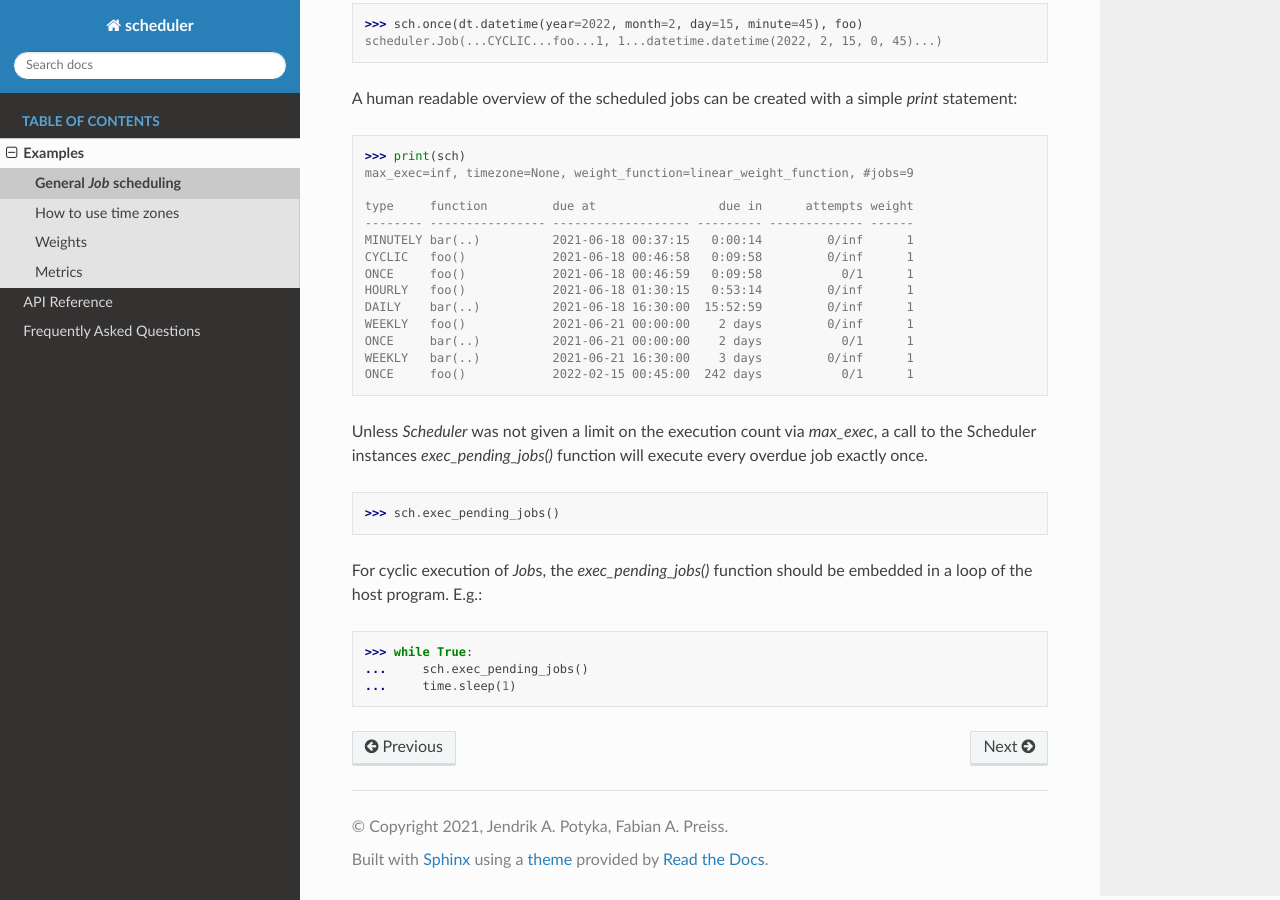
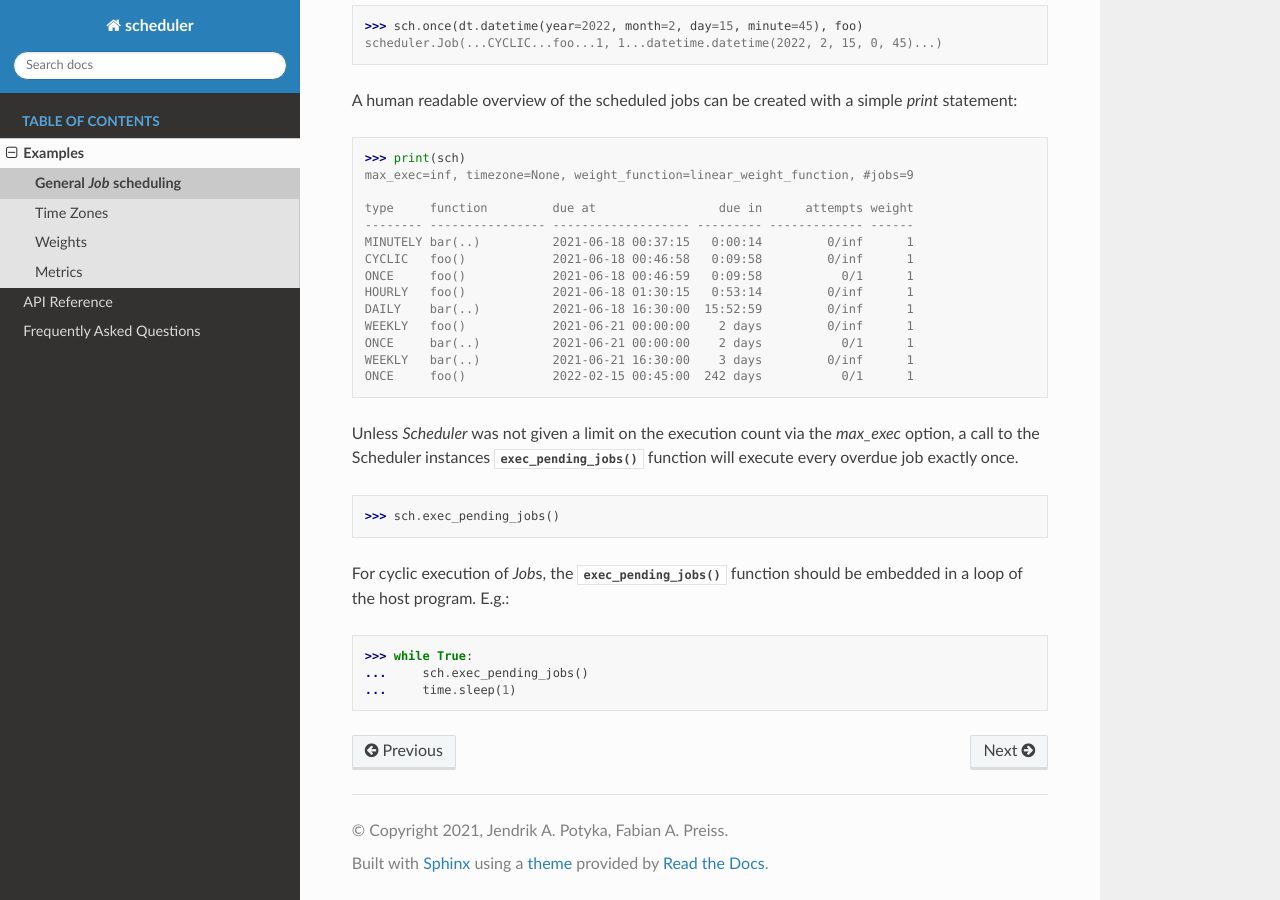
Before and after one commit to DigonIO/scheduler, a Sphinx documentation site: the page built from doc/examples/general_job_scheduling.rst, in a window 1280 px wide and 900 px high, scrolled down 1667 px. Built offline with Sphinx 7.4.7 and the Read the Docs theme 2.0.0, drawn with Linux system fonts in a browser that asks for light colours.

Commit message:
improved sphinx formatting and docstrings

```diff
--- a/doc/examples/general_job_scheduling.rst
+++ b/doc/examples/general_job_scheduling.rst
@@ -1,97 +1,123 @@
 General `Job` scheduling
-^^^^^^^^^^^^^^^^^^^^^^^^
+========================
 
-The basic functions and `Job` types of the scheduler module are explained below.
+The basic functions and :class:`~scheduler.job.Job` types of the scheduler module are explained below.
 First, it is shown how cyclic `Job`\ s can be created and how the desired execution
 times can be selected and combined.
 Furthermore, oneshot jobs are introduced, whereby oneshot `Job`\ s explicitly
 accept a date and a time as parameters in addition to the desired execution times.
 
-Create a `Scheduler` instance and the functions `foo` and `bar` to schedule:
+Create a :class:`~scheduler.core.Scheduler` instance and the functions `foo` and `bar` to schedule:
 
->>> import time
->>> import datetime as dt
->>> from scheduler import Scheduler, Weekday
-...
->>> def foo():
-...     print("foo")
-...
->>> def bar(msg = "bar"):
-...     print(msg)
-...
->>> sch = Scheduler()
+.. code-block:: pycon
+
+    >>> import time
+    >>> import datetime as dt
+    >>> from scheduler import Scheduler, Weekday
+    ...
+    >>> def foo():
+    ...     print("foo")
+    ...
+    >>> def bar(msg = "bar"):
+    ...     print(msg)
+    ...
+    >>> sch = Scheduler()
 
 Schedule a job that runs every 10 minutes:
 
->>> sch.cyclic(dt.timedelta(minutes=10), foo)  # doctest:+ELLIPSIS
-scheduler.Job(...CYCLIC...datetime.timedelta(seconds=600)...foo...0, 1...)
+.. code-block:: pycon
+
+    >>> sch.cyclic(dt.timedelta(minutes=10), foo)  # doctest:+ELLIPSIS
+    scheduler.Job(...CYCLIC...datetime.timedelta(seconds=600)...foo...0, 1...)
 
 Schedule a job that runs every minute at ``XX:XX:15``:
 
->>> sch.minutely(dt.time(second=15), bar)  # doctest:+ELLIPSIS
-scheduler.Job(...MINUTELY...datetime.time(0, 0, 15)...bar...0, 1...)
+.. code-block:: pycon
+
+    >>> sch.minutely(dt.time(second=15), bar)  # doctest:+ELLIPSIS
+    scheduler.Job(...MINUTELY...datetime.time(0, 0, 15)...bar...0, 1...)
 
 Schedule a job that runs every hour at ``XX:30:15``:
 
->>> sch.hourly(dt.time(minute=30, second=15), foo)  # doctest:+ELLIPSIS
-scheduler.Job(...HOURLY...datetime.time(0, 30, 15)...foo...0, 1...)
+.. code-block:: pycon
+
+    >>> sch.hourly(dt.time(minute=30, second=15), foo)  # doctest:+ELLIPSIS
+    scheduler.Job(...HOURLY...datetime.time(0, 30, 15)...foo...0, 1...)
 
 Schedule a job that runs every day at ``16:30:00``:
 
->>> sch.daily(dt.time(hour=16, minute=30), bar)  # doctest:+ELLIPSIS
-scheduler.Job(...DAILY...datetime.time(16, 30)...bar...0, 1...)
+.. code-block:: pycon
+
+    >>> sch.daily(dt.time(hour=16, minute=30), bar)  # doctest:+ELLIPSIS
+    scheduler.Job(...DAILY...datetime.time(16, 30)...bar...0, 1...)
 
 Schedule a job that runs every monday at ``00:00``:
 
->>> sch.weekly(Weekday.MONDAY, foo)  # doctest:+ELLIPSIS
-scheduler.Job(...WEEKLY...MONDAY...foo...0, 1...)
+.. code-block:: pycon
+
+    >>> sch.weekly(Weekday.MONDAY, foo)  # doctest:+ELLIPSIS
+    scheduler.Job(...WEEKLY...MONDAY...foo...0, 1...)
 
 Schedule a job that runs every monday at ``16:30:00``:
 
->>> sch.weekly((Weekday.MONDAY, dt.time(hour=16, minute=30)), bar)  # doctest:+ELLIPSIS
-scheduler.Job(...WEEKLY...(<Weekday.MONDAY...>, datetime.time(16, 30))...bar...0, 1...)
+.. code-block:: pycon
+
+    >>> sch.weekly((Weekday.MONDAY, dt.time(hour=16, minute=30)), bar)  # doctest:+ELLIPSIS
+    scheduler.Job(...WEEKLY...(<Weekday.MONDAY...>, datetime.time(16, 30))...bar...0, 1...)
 
 Schedule a job that runs exactly once in 10 minutes
 
->>> sch.once(dt.timedelta(minutes=10), foo)  # doctest:+ELLIPSIS
-scheduler.Job(...CYCLIC...datetime.timedelta(seconds=600)...foo...1, 1...)
+.. code-block:: pycon
+
+    >>> sch.once(dt.timedelta(minutes=10), foo)  # doctest:+ELLIPSIS
+    scheduler.Job(...CYCLIC...datetime.timedelta(seconds=600)...foo...1, 1...)
 
 Schedule a job that runs exactly once next monday at ``00:00``:
 
->>> sch.once(Weekday.MONDAY, bar)  # doctest:+ELLIPSIS
-scheduler.Job(...WEEKLY...Weekday.MONDAY...bar...1, 1...)
+.. code-block:: pycon
+
+    >>> sch.once(Weekday.MONDAY, bar)  # doctest:+ELLIPSIS
+    scheduler.Job(...WEEKLY...Weekday.MONDAY...bar...1, 1...)
 
 Schedule a job that runs exactly once at the given date at ``2022-02-15 00:45:00``:
 
->>> sch.once(dt.datetime(year=2022, month=2, day=15, minute=45), foo)  # doctest:+ELLIPSIS
-scheduler.Job(...CYCLIC...foo...1, 1...datetime.datetime(2022, 2, 15, 0, 45)...)
+.. code-block:: pycon
+
+    >>> sch.once(dt.datetime(year=2022, month=2, day=15, minute=45), foo)  # doctest:+ELLIPSIS
+    scheduler.Job(...CYCLIC...foo...1, 1...datetime.datetime(2022, 2, 15, 0, 45)...)
 
 A human readable overview of the scheduled jobs can be created with a simple `print` statement:
 
->>> print(sch)  # doctest:+SKIP
-max_exec=inf, timezone=None, weight_function=linear_weight_function, #jobs=9
-<BLANKLINE>
-type     function         due at                 due in      attempts weight
--------- ---------------- ------------------- --------- ------------- ------
-MINUTELY bar(..)          2021-06-18 00:37:15   0:00:14         0/inf      1
-CYCLIC   foo()            2021-06-18 00:46:58   0:09:58         0/inf      1
-ONCE     foo()            2021-06-18 00:46:59   0:09:58           0/1      1
-HOURLY   foo()            2021-06-18 01:30:15   0:53:14         0/inf      1
-DAILY    bar(..)          2021-06-18 16:30:00  15:52:59         0/inf      1
-WEEKLY   foo()            2021-06-21 00:00:00    2 days         0/inf      1
-ONCE     bar(..)          2021-06-21 00:00:00    2 days           0/1      1
-WEEKLY   bar(..)          2021-06-21 16:30:00    3 days         0/inf      1
-ONCE     foo()            2022-02-15 00:45:00  242 days           0/1      1
-<BLANKLINE>
+.. code-block:: pycon
 
-Unless `Scheduler` was not given a limit on the execution count via `max_exec`, a call to
-the Scheduler instances `exec_pending_jobs()` function will execute every overdue job exactly once.
+    >>> print(sch)  # doctest:+SKIP
+    max_exec=inf, timezone=None, weight_function=linear_weight_function, #jobs=9
+    <BLANKLINE>
+    type     function         due at                 due in      attempts weight
+    -------- ---------------- ------------------- --------- ------------- ------
+    MINUTELY bar(..)          2021-06-18 00:37:15   0:00:14         0/inf      1
+    CYCLIC   foo()            2021-06-18 00:46:58   0:09:58         0/inf      1
+    ONCE     foo()            2021-06-18 00:46:59   0:09:58           0/1      1
+    HOURLY   foo()            2021-06-18 01:30:15   0:53:14         0/inf      1
+    DAILY    bar(..)          2021-06-18 16:30:00  15:52:59         0/inf      1
+    WEEKLY   foo()            2021-06-21 00:00:00    2 days         0/inf      1
+    ONCE     bar(..)          2021-06-21 00:00:00    2 days           0/1      1
+    WEEKLY   bar(..)          2021-06-21 16:30:00    3 days         0/inf      1
+    ONCE     foo()            2022-02-15 00:45:00  242 days           0/1      1
+    <BLANKLINE>
 
->>> sch.exec_pending_jobs()  # doctest:+SKIP
+Unless `Scheduler` was not given a limit on the execution count via the `max_exec` option, a call to
+the Scheduler instances :meth:`~scheduler.core.Scheduler.exec_pending_jobs` function will execute every overdue job exactly once.
 
-For cyclic execution of `Job`\ s, the `exec_pending_jobs()` function should be embedded in a loop of
+.. code-block:: pycon
+
+    >>> sch.exec_pending_jobs()  # doctest:+SKIP
+
+For cyclic execution of `Job`\ s, the :meth:`~scheduler.core.Scheduler.exec_pending_jobs` function should be embedded in a loop of
 the host program. E.g.:
 
->>> while True:  # doctest:+SKIP
-...     sch.exec_pending_jobs()
-...     time.sleep(1)
+.. code-block:: pycon
+
+    >>> while True:  # doctest:+SKIP
+    ...     sch.exec_pending_jobs()
+    ...     time.sleep(1)
--- a/doc/examples/timezones.rst
+++ b/doc/examples/timezones.rst
@@ -1,5 +1,5 @@
-How to use time zones
-^^^^^^^^^^^^^^^^^^^^^
+Time Zones
+==========
 
 With the time zone support of the `datetime` library,
 `scheduler` is also able to observe time zones. The following
```
Also changed, not shown: 2 other files.
